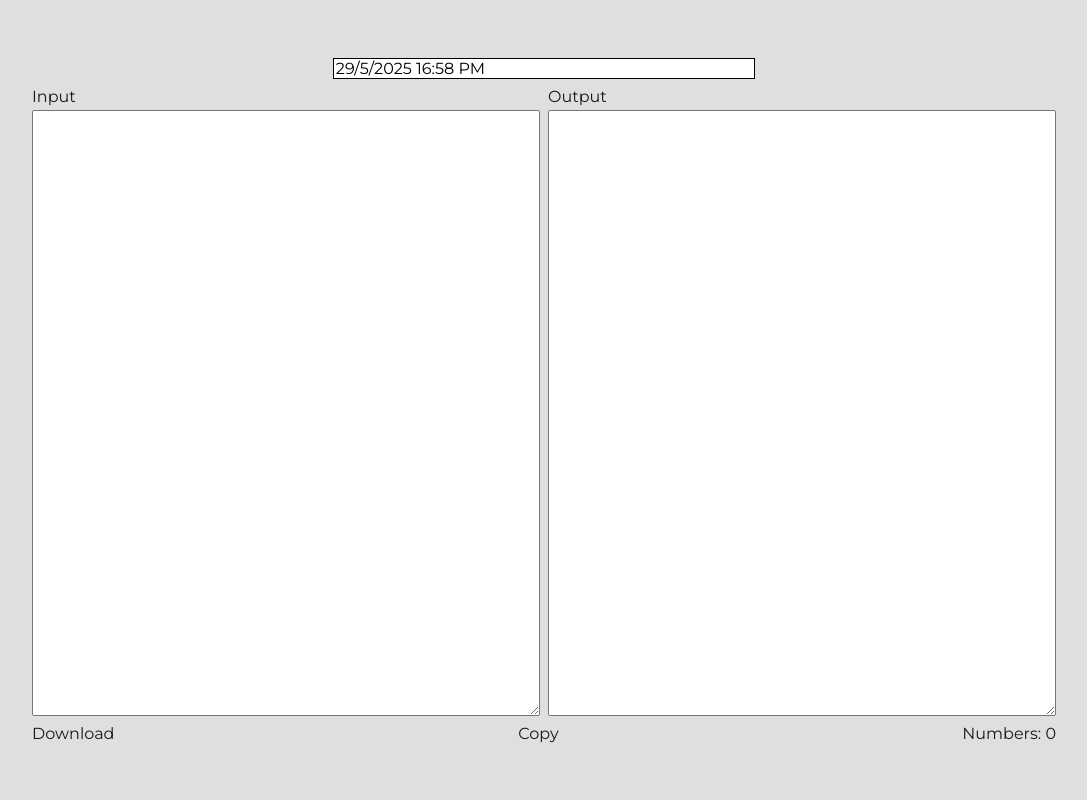
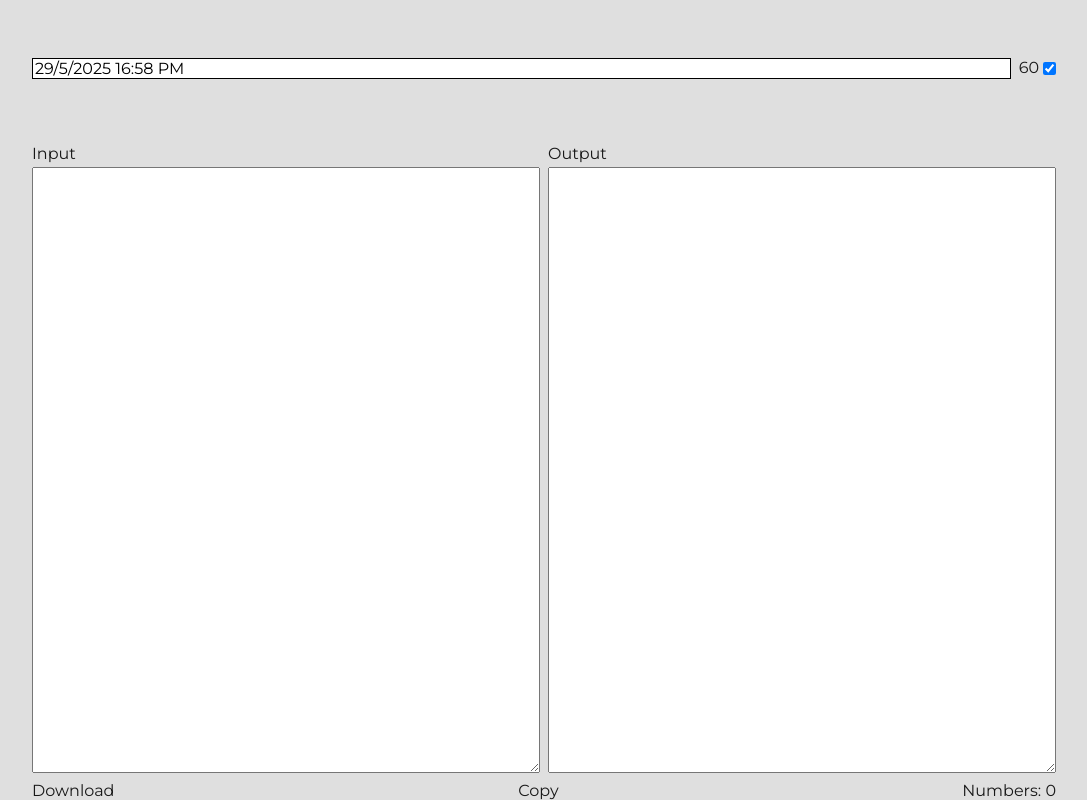
Before and after one commit to Azuriru/Zephy, a SvelteKit app: page /text-sbs in a window 1280 px wide. Shown: the whole page, without its empty margins (96-1183 px from the left). Built offline with nearby package versions, Linux system fonts and the light colour scheme.

Commit message:
feat: six zero

```diff
--- a/src/routes/text-sbs/+page.svelte
+++ b/src/routes/text-sbs/+page.svelte
@@ -13,6 +13,7 @@
 
     let input = '';
     let filename = formatTimestamp(new Date());
+    let six = true;
 
     $: output = Array.from(new Set(
         input
@@ -27,7 +28,7 @@
                 if (!line.startsWith('1')) return;
 
                 return line
-                    .replace(/^/, '0')
+                    .replace(/^/, six ? '60' : '0')
                     .replaceAll('-', '')
                     .replaceAll(' ', '');
             })
@@ -36,7 +37,15 @@
 
                 const { length } = line;
 
-                return length >= 10 && length <= 11;
+                let min = 10;
+                let max = 11;
+
+                if (six) {
+                    min += 1;
+                    max += 1;
+                }
+
+                return length >= min && length <= max;
             })
     ))
         .join('\n');
@@ -46,7 +55,13 @@
 </script>
 
 <div class="wrapper">
-    <input bind:value={filename} />
+    <div class="settings">
+        <input placeholder="Filename" bind:value={filename} />
+        <label class="six-zero">
+            60
+            <input type="checkbox" bind:checked={six} />
+        </label>
+    </div>
     <div class="in-out">
         <div class="textarea">
             Input
@@ -78,6 +93,18 @@
         overflow: auto;
     }
 
+    .settings {
+        @include flex();
+        width: 80%;
+        gap: 8px;
+        margin: auto;
+
+        .six-zero {
+            @include flex();
+            gap: 4px;
+        }
+    }
+
     .in-out {
         @include flex();
         width: 80%;
@@ -99,7 +126,7 @@
     input {
         background: white;
         color: black;
-        width: 33%;
+        width: 100%;
         border: 1px solid black;
         padding: 0 2px;
     }
```
